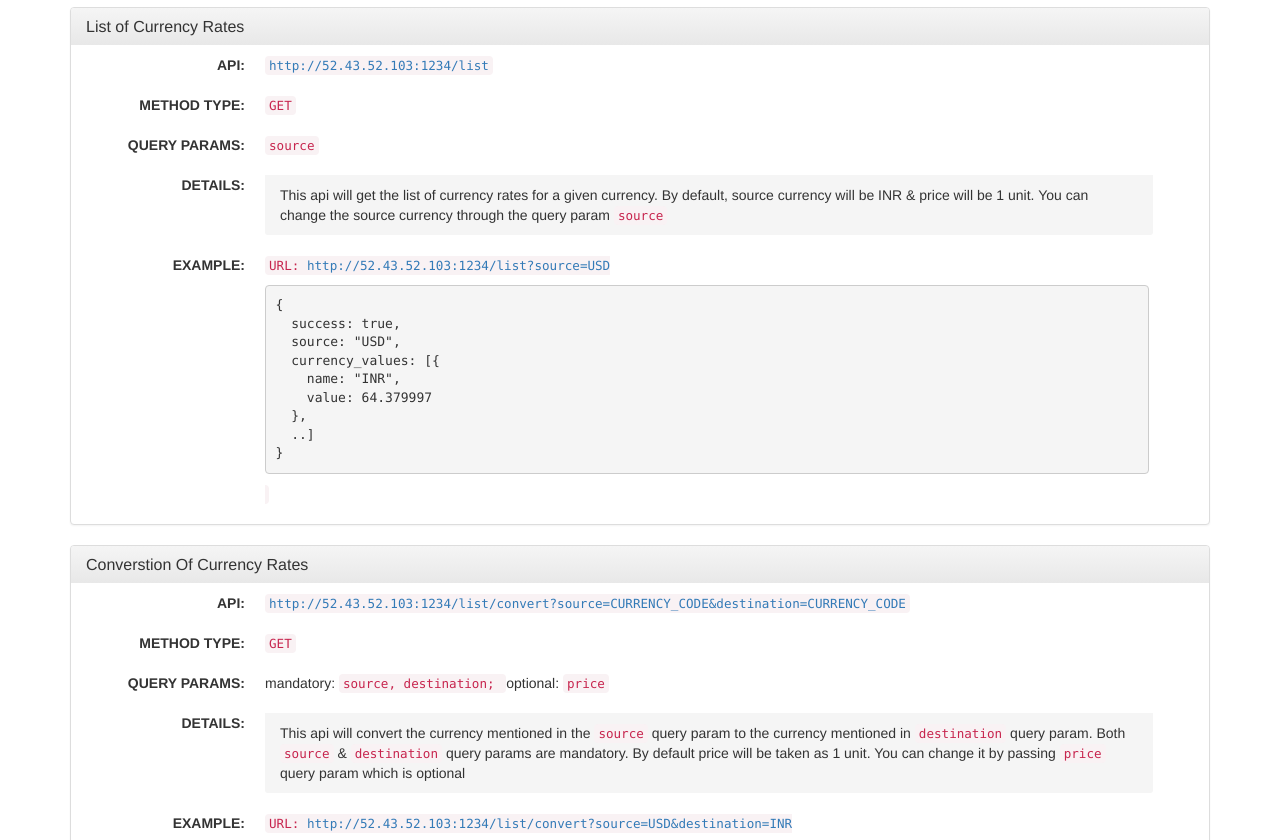
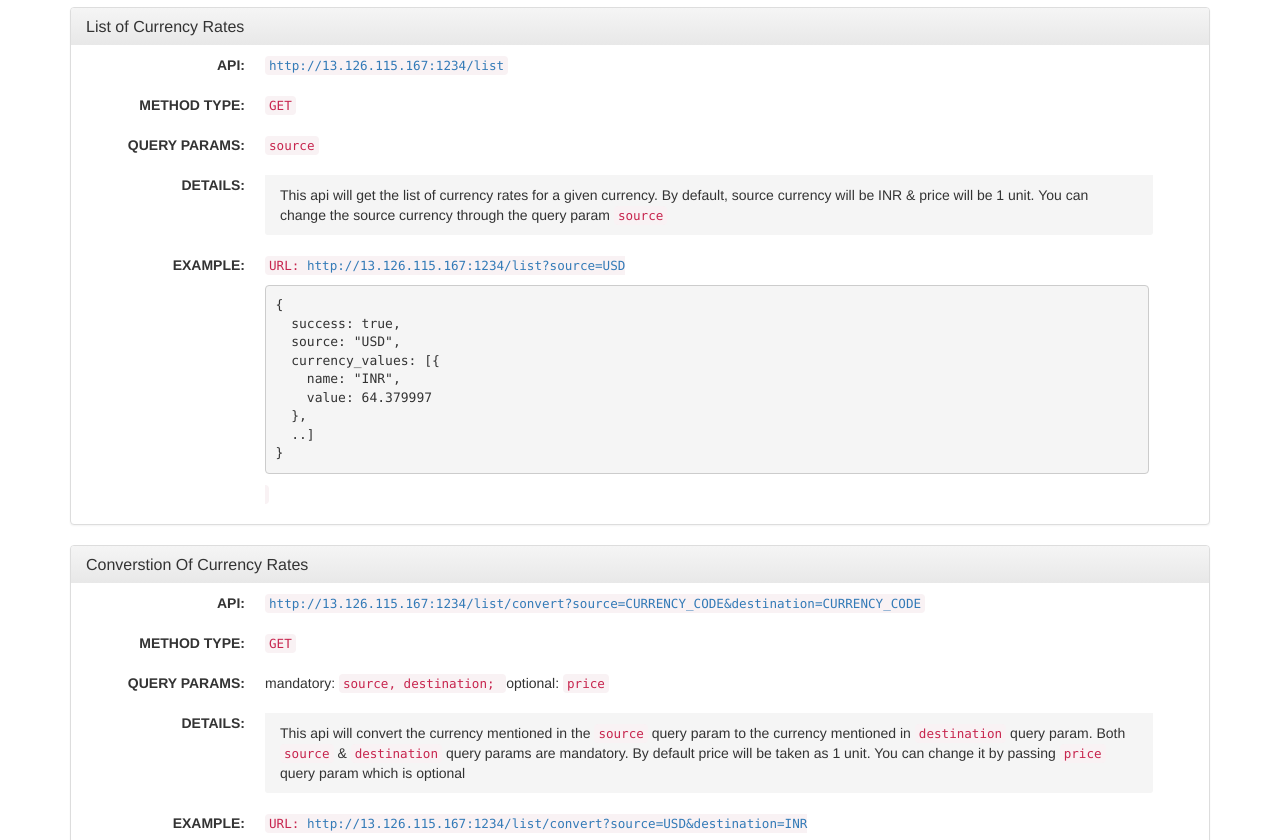
Before and after one commit to SachinKalsi/currency-api, a website: page public/index.html in a window 1280 px wide. Shown: the part 278-1118 px from the top of the page. Drawn offline with nearby package versions, Linux system fonts and the light colour scheme.

Commit message:
modified server addr

```diff
--- a/public/index.html
+++ b/public/index.html
@@ -34,7 +34,7 @@
                   <div style="margin:10px 14px" >
                     <dl class="dl-horizontal">
                       <dt>API:</dt>
-                      <dd><code><a href="/list" target="_blank">http://52.43.52.103:1234/list</a></code></dd>
+                      <dd><code><a href="/list" target="_blank">http://13.126.115.167:1234/list</a></code></dd>
                     </dl>
                     <dl class="dl-horizontal">
                       <dt>METHOD TYPE:</dt>
@@ -55,7 +55,7 @@
                       <dt>EXAMPLE:</dt>
                       <dd>
                         <code>
-                          URL: <a href="/list?source=USD" target="_blank">http://52.43.52.103:1234/list?source=USD</a>
+                          URL: <a href="/list?source=USD" target="_blank">http://13.126.115.167:1234/list?source=USD</a>
                           <p>
                             <pre  style="width:95%">
 {
@@ -87,7 +87,7 @@
                   <div style="margin:10px 14px" >
                     <dl class="dl-horizontal">
                       <dt>API:</dt>
-                      <dd><code><a target="_blank">http://52.43.52.103:1234/list/convert?source=CURRENCY_CODE&destination=CURRENCY_CODE</a></code></dd>
+                      <dd><code><a target="_blank">http://13.126.115.167:1234/list/convert?source=CURRENCY_CODE&destination=CURRENCY_CODE</a></code></dd>
                     </dl>
                     <dl class="dl-horizontal">
                       <dt>METHOD TYPE:</dt>
@@ -109,7 +109,7 @@
                       <dt>EXAMPLE:</dt>
                       <dd>
                         <code>
-                          URL: <a href="/list/convert?source=USD&destination=INR" target="_blank">http://52.43.52.103:1234/list/convert?source=USD&destination=INR</a>
+                          URL: <a href="/list/convert?source=USD&destination=INR" target="_blank">http://13.126.115.167:1234/list/convert?source=USD&destination=INR</a>
                           <p>
                             <pre  style="width:95%">
 {
```
